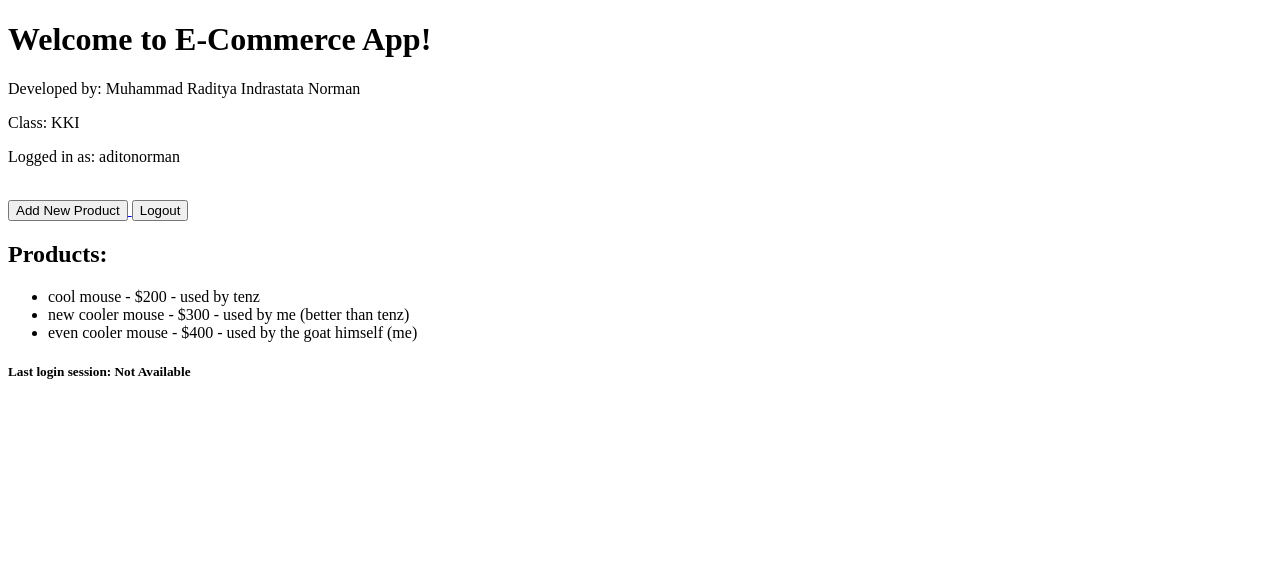
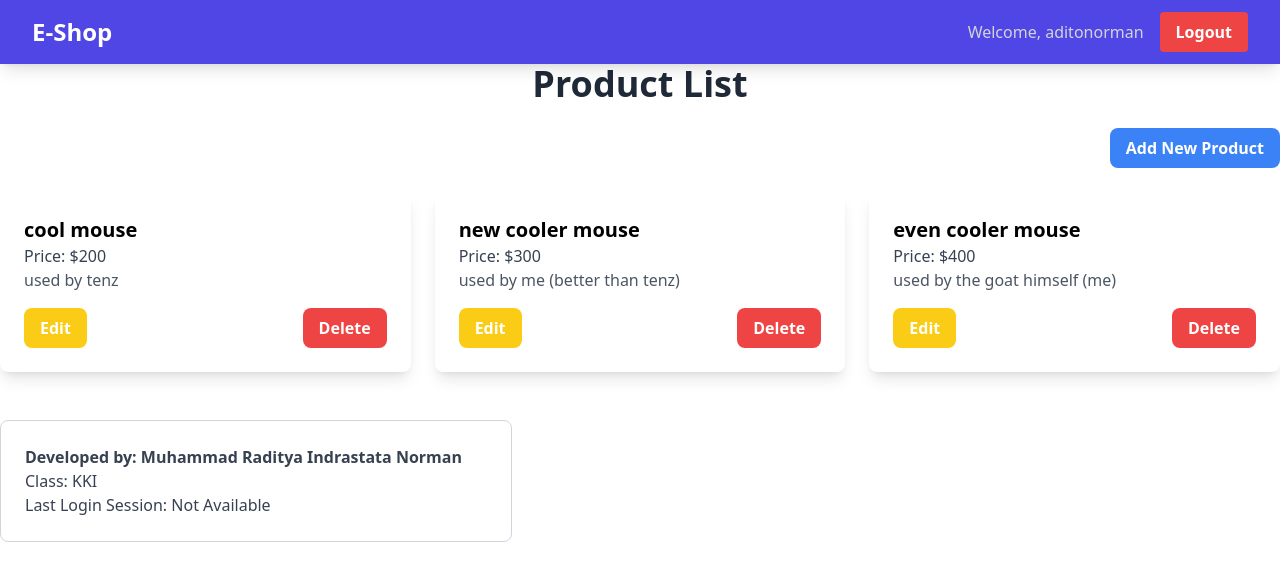
Before and after one commit to aditonorman/ecommerce_project, a Django app: page / in a window 1280 px wide. Shown: the top 581 px of the page. Run offline with Django 5.2, Linux system fonts and the light colour scheme; a user stored in the database is signed in; data comes from the database, SQL or seed files in the repository; both versions use the stored data as it was after the commit; some libraries are stand-ins or nearby versions.

Commit message:
assignmet 5

```diff
--- a/main/templates/base.html
+++ b/main/templates/base.html
@@ -1,12 +1,18 @@
-{% load static %}
 <!DOCTYPE html>
 <html lang="en">
-  <head>
-    <meta charset="UTF-8" />
-    <meta name="viewport" content="width=device-width, initial-scale=1.0" />
-    {% block meta %} {% endblock meta %}
-  </head>
-  <body>
-    {% block content %} {% endblock content %}
-  </body>
+<head>
+  <meta charset="UTF-8">
+  <meta name="viewport" content="width=device-width, initial-scale=1.0">
+  {% load static %}  <!-- Add this line to load static files -->
+  <script src="https://cdn.tailwindcss.com"></script>
+  <link rel="stylesheet" href="{% static 'css/global.css' %}">
+  <title>{% block title %}E-Shop{% endblock %}</title>
+</head>
+<body>
+  {% include 'navbar.html' %}
+  <div class="container mx-auto pt-16">
+    {% block content %}
+    {% endblock %}
+  </div>
+</body>
 </html>
--- a/main/templates/home.html
+++ b/main/templates/home.html
@@ -1,34 +1,44 @@
 {% extends 'base.html' %}
+{% load static %}
 
 {% block content %}
-    <h1>Welcome to {{ app_name }}!</h1>
-    <p>Developed by: {{ developer_name }}</p>
-    <p>Class: {{ class_name }}</p>
+  <h1 class="text-4xl font-bold text-center text-gray-800 mb-6">Product List</h1>
 
-    <!-- Display logged-in user's username -->
-    <p>Logged in as: {{ username }}</p>
+  <!-- Add New Product Button -->
+  <div class="flex justify-end mb-6">
+    <a href="{% url 'create_product' %}">
+      <button class="bg-blue-500 hover:bg-blue-600 text-white font-bold py-2 px-4 rounded-lg transition duration-300">
+        Add New Product
+      </button>
+    </a>
+  </div>
 
-    <!-- Add Product and Logout Buttons -->
-    <br />
-    <a href="{% url 'create_product' %}">
-        <button>Add New Product</button>
-    </a>
-    <a href="{% url 'logout' %}">
-        <button>Logout</button>
-    </a>
+  <!-- Product list section -->
+  {% if products %}
+    <div class="grid grid-cols-1 sm:grid-cols-2 lg:grid-cols-3 gap-6">
+      {% for product in products %}
+        <div class="bg-white shadow-lg rounded-lg p-6 transform transition duration-300 hover:-translate-y-2 hover:shadow-2xl">
+          <h2 class="text-xl font-bold">{{ product.name }}</h2>
+          <p class="text-gray-700">Price: ${{ product.price }}</p>
+          <p class="text-gray-600">{{ product.description }}</p>
+          <div class="mt-4 flex justify-between">
+            <a href="{% url 'edit_product' product.pk %}" class="bg-yellow-400 hover:bg-yellow-500 text-white font-bold py-2 px-4 rounded-lg">Edit</a>
+            <a href="{% url 'delete_product' product.pk %}" class="bg-red-500 hover:bg-red-600 text-white font-bold py-2 px-4 rounded-lg">Delete</a>
+          </div>
+        </div>
+      {% endfor %}
+    </div>
+  {% else %}
+    <div class="flex flex-col items-center justify-center min-h-[24rem]">
+      <img src="{% static 'images/no-products.png' %}" alt="No products" class="w-32 h-32 mb-4"/>
+      <p class="text-center text-gray-600">No products available.</p>
+    </div>
+  {% endif %}
 
-    <!-- List of Products -->
-    <h2>Products:</h2>
-    {% if products %}
-        <ul>
-            {% for product in products %}
-                <li>{{ product.name }} - ${{ product.price }} - {{ product.description }}</li>
-            {% endfor %}
-        </ul>
-    {% else %}
-        <p>No products available.</p>
-    {% endif %}
-
-    <!-- Display Last Login Cookie -->
-    <h5>Last login session: {{ last_login }}</h5>
+  <!-- Developer and Class Info (with border and padding) -->
+  <div class="mt-12 border border-gray-300 rounded-lg p-6 max-w-lg">
+    <p class="text-gray-700 font-semibold">Developed by: {{ developer_name }}</p>
+    <p class="text-gray-700">Class: {{ class_name }}</p>
+    <p class="text-gray-700">Last Login Session: {{ last_login }}</p>
+  </div>
 {% endblock %}
--- /dev/null
+++ b/main/templates/navbar.html
@@ -0,0 +1,57 @@
+<!-- navbar.html -->
+<nav class="bg-indigo-600 shadow-lg fixed top-0 left-0 z-40 w-screen">
+    <div class="max-w-7xl mx-auto px-4 sm:px-6 lg:px-8">
+      <div class="flex items-center justify-between h-16">
+        <div class="flex items-center">
+          <h1 class="text-2xl font-bold text-center text-white">E-Shop</h1>
+        </div>
+        <div class="hidden md:flex items-center">
+          {% if user.is_authenticated %}
+            <span class="text-gray-300 mr-4">Welcome, {{ user.username }}</span>
+            <a href="{% url 'logout' %}" class="text-center bg-red-500 hover:bg-red-600 text-white font-bold py-2 px-4 rounded transition duration-300">
+              Logout
+            </a>
+          {% else %}
+            <a href="{% url 'login' %}" class="text-center bg-blue-500 hover:bg-blue-600 text-white font-bold py-2 px-4 rounded transition duration-300 mr-2">
+              Login
+            </a>
+            <a href="{% url 'register' %}" class="text-center bg-green-500 hover:bg-green-600 text-white font-bold py-2 px-4 rounded transition duration-300">
+              Register
+            </a>
+          {% endif %}
+        </div>
+        <div class="md:hidden flex items-center">
+          <button class="mobile-menu-button">
+            <svg class="w-6 h-6 text-white" fill="none" stroke-linecap="round" stroke-linejoin="round" stroke-width="2" viewBox="0 0 24 24" stroke="currentColor">
+              <path d="M4 6h16M4 12h16M4 18h16"></path>
+            </svg>
+          </button>
+        </div>
+      </div>
+    </div>
+    <!-- Mobile menu -->
+    <div class="mobile-menu hidden md:hidden px-4 w-full md:max-w-full">
+      <div class="pt-2 pb-3 space-y-1 mx-auto">
+        {% if user.is_authenticated %}
+          <span class="block text-gray-300 px-3 py-2">Welcome, {{ user.username }}</span>
+          <a href="{% url 'logout' %}" class="block text-center bg-red-500 hover:bg-red-600 text-white font-bold py-2 px-4 rounded transition duration-300">
+            Logout
+          </a>
+        {% else %}
+          <a href="{% url 'login' %}" class="block text-center bg-blue-500 hover:bg-blue-600 text-white font-bold py-2 px-4 rounded transition duration-300 mb-2">
+            Login
+          </a>
+          <a href="{% url 'register' %}" class="block text-center bg-green-500 hover:bg-green-600 text-white font-bold py-2 px-4 rounded transition duration-300">
+            Register
+          </a>
+        {% endif %}
+      </div>
+    </div>
+    <script>
+      const btn = document.querySelector("button.mobile-menu-button");
+      const menu = document.querySelector(".mobile-menu");
+      btn.addEventListener("click", () => {
+        menu.classList.toggle("hidden");
+      });
+    </script>
+  </nav>
--- a/main/urls.py
+++ b/main/urls.py
@@ -4,6 +4,9 @@ from .views import home, create_product, show_xml, show_json, show_xml_by_id, sh
 from main.views import register
 from main.views import login_user
 from main.views import logout_user
+from .views import edit_product
+from .views import delete_product
+
 
 
 
@@ -19,4 +22,6 @@ urlpatterns = [
     path('register/', register, name='register'),
     path('accounts/login/', login_user, name='login'),  # Updated URL for login
     path('logout/', logout_user, name='logout'),
+    path('edit-product/<uuid:id>/', edit_product, name='edit_product'),
+    path('delete-product/<uuid:id>/', delete_product, name='delete_product'),
 ]
--- a/main/views.py
+++ b/main/views.py
@@ -13,6 +13,10 @@ from django.contrib.auth.decorators import login_required
 import datetime
 from django.http import HttpResponseRedirect
 from django.urls import reverse
+from django.shortcuts import render, get_object_or_404, redirect, reverse
+from .models import Product
+from .forms import ProductForm
+from django.http import HttpResponseRedirect
 
 
 
@@ -93,3 +97,19 @@ def logout_user(request):
     response = HttpResponseRedirect(reverse('login'))
     response.delete_cookie('last_login')
     return response
+
+def edit_product(request, id):
+    product = get_object_or_404(Product, pk=id)
+    form = ProductForm(request.POST or None, instance=product)
+
+    if form.is_valid() and request.method == "POST":
+        form.save()
+        return HttpResponseRedirect(reverse('home'))
+
+    context = {'form': form}
+    return render(request, "edit_product.html", context)
+
+def delete_product(request, id):
+    product = get_object_or_404(Product, pk=id)
+    product.delete()
+    return HttpResponseRedirect(reverse('home'))
```
Also changed, not shown: ecommerce_project/settings.py (+8 -0 lines), main/templates/create_product.html (+26 -12 lines), main/templates/edit_product.html (added, +35 -0 lines), main/templates/login.html (+24 -22 lines), main/templates/register.html (+25 -21 lines), README.md, db.sqlite3.
